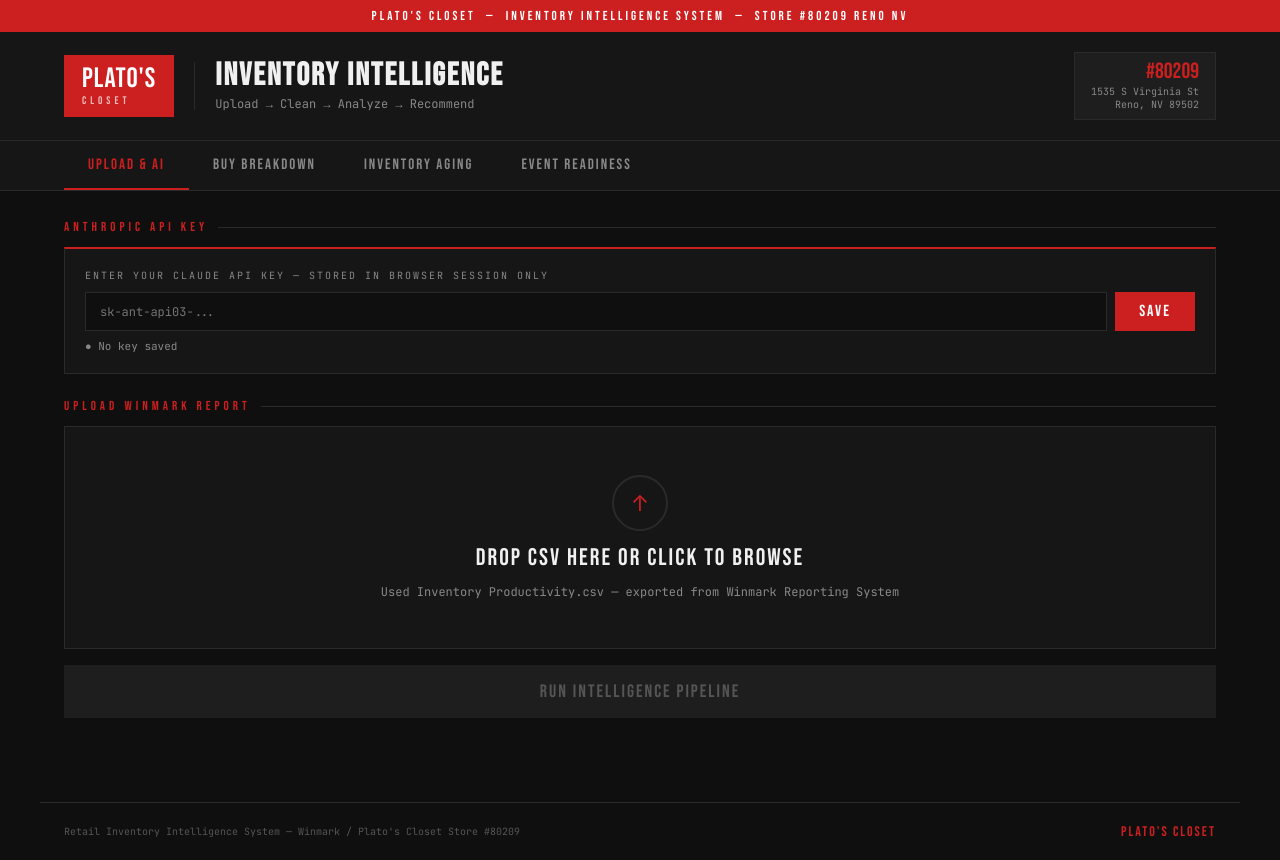
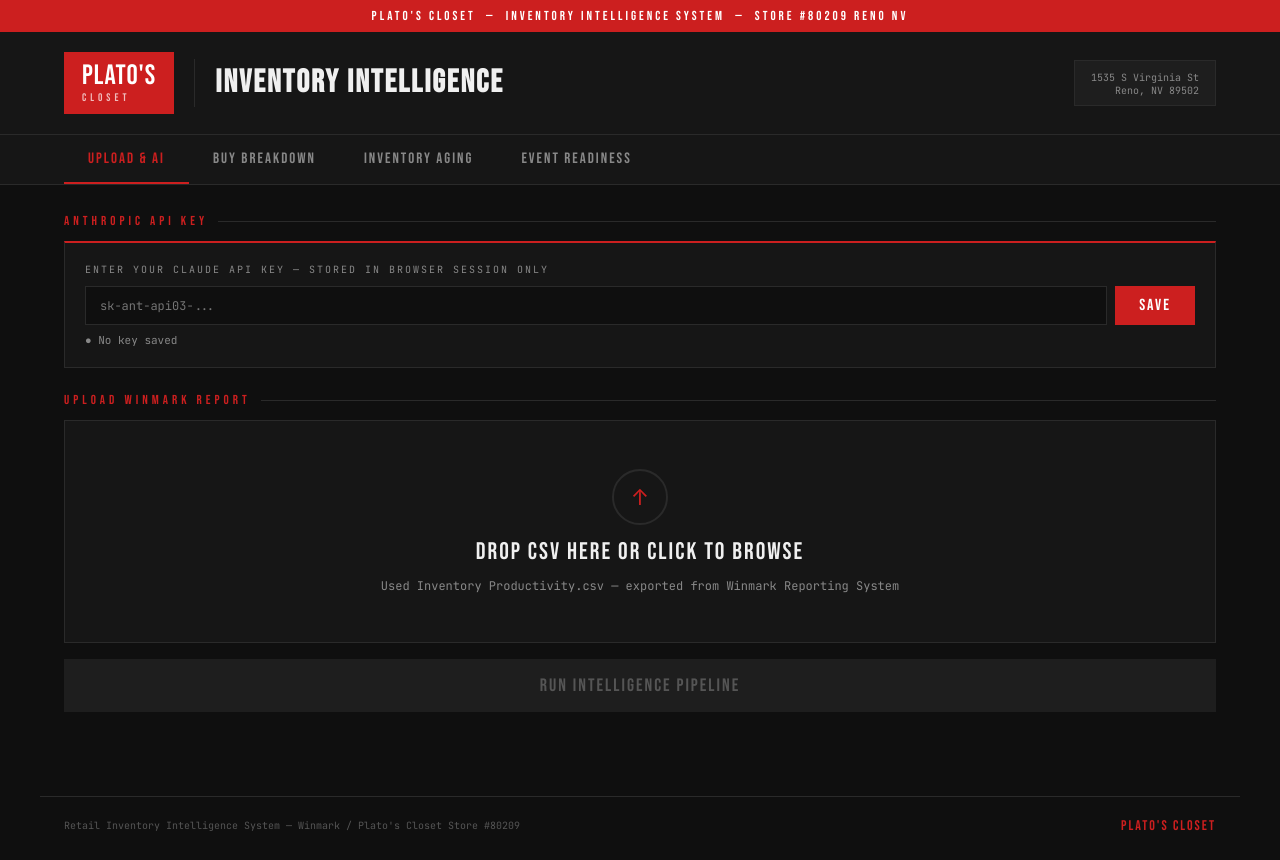
Before and after one commit to Giosferrazza/platoscloset-inventory, a plain HTML site: page index.html in a window 1280 px wide. Drawn offline with nearby package versions, Linux system fonts and the light colour scheme.

Commit message:
remove the tag line

```diff
--- a/index.html
+++ b/index.html
@@ -216,10 +216,8 @@
     <div class="header-divider"></div>
     <div class="header-title">
       <h1>INVENTORY INTELLIGENCE</h1>
-      <p>Upload &rarr; Clean &rarr; Analyze &rarr; Recommend</p>
     </div>
     <div class="store-badge">
-      <div class="store-num">#80209</div>
       <div class="store-loc">1535 S Virginia St<br>Reno, NV 89502</div>
     </div>
   </div>
```
